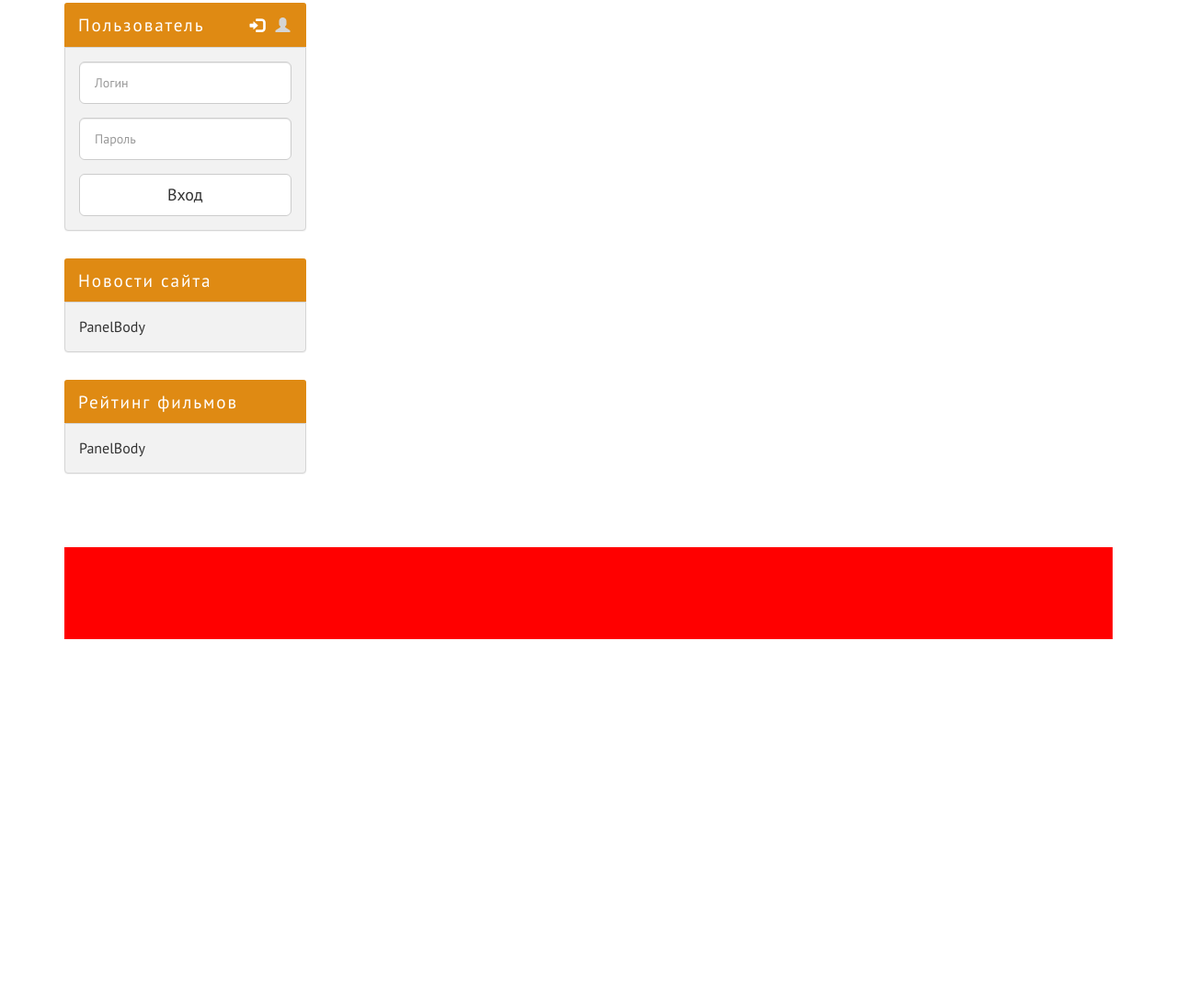
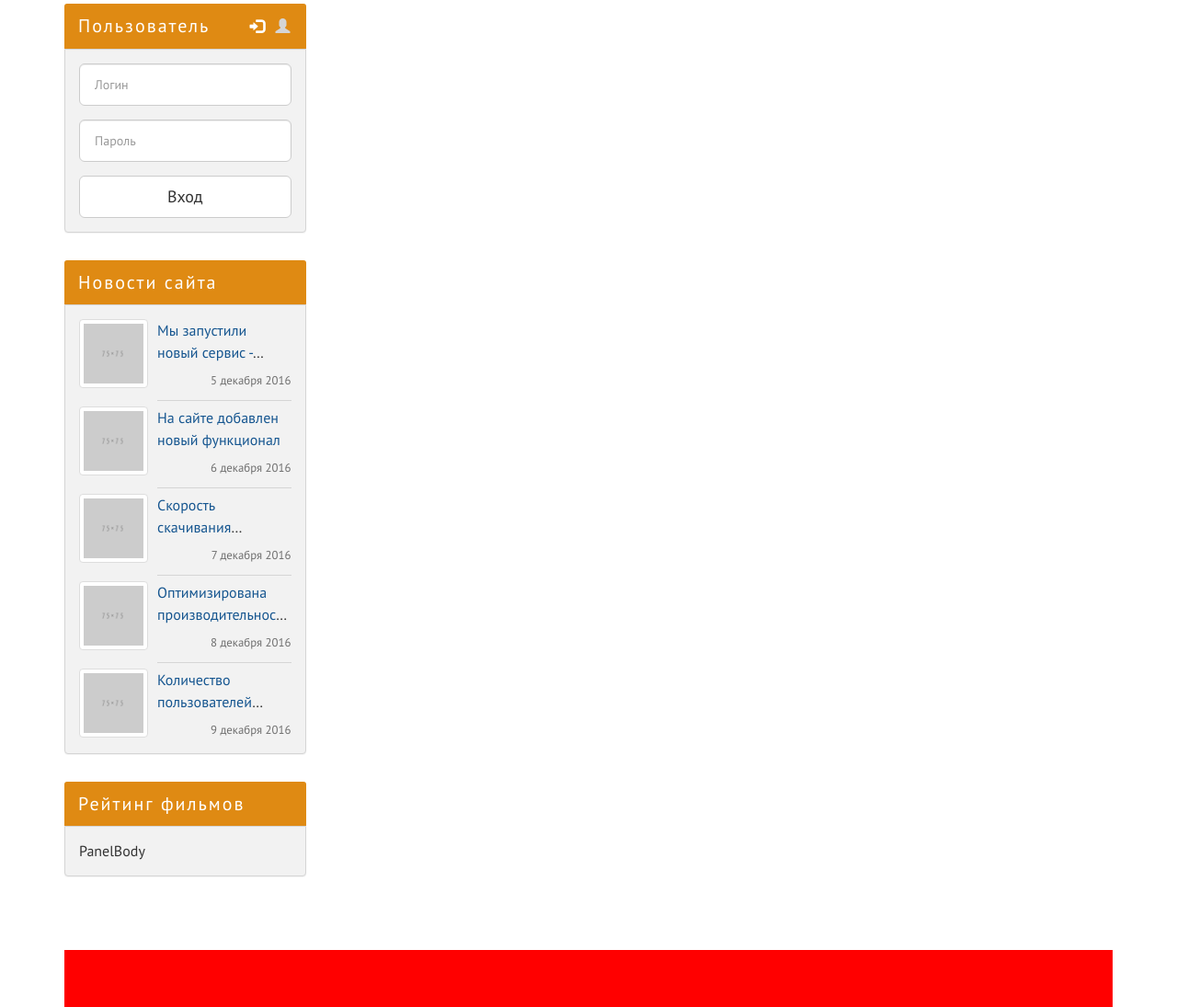
Before and after one commit to elinechyprenko/kinozal-template-init-project, a website: page index.html in a window 1280 px wide. Shown: the part 980-2075 px from the top of the page at 92% size. Before the commit the page ends 1755 px from the top, so only its background shows below. Drawn offline with Linux system fonts and the light colour scheme.

Commit message:
Сделали Новости сайта

```diff
--- a/assets/scss/_bootstrap-theming.scss
+++ b/assets/scss/_bootstrap-theming.scss
@@ -67,7 +67,7 @@
     color: $color-white;
     background-color: $color-accent;
     border: none;
-    font-size: 1.2rem;
+    font-size: 1.25rem;
     letter-spacing: 0.1em;
 }
 .input-lg,
--- a/assets/scss/_sidebar.scss
+++ b/assets/scss/_sidebar.scss
@@ -32,3 +32,56 @@
         color: $color-white !important;
         }
 }
+$image-size: 75px;
+$image-size-with-padding: $image-size + 10px;
+
+.site-news-iteam {
+    clear: both;
+    position: relative;
+    &:not(:last-of-type) {
+        min-height: $image-size-with-padding;
+        margin-bottom: 10px;
+
+    }
+    &__image {
+    float: left;
+    margin-right: 10px;
+    margin-bottom: 0;
+    width: $image-size;
+    }
+
+    &__title {
+   @include block-shortener($fz: 1rem, $lh: 1.5, $h: 50px, $l: 2);
+    margin-bottom: 0.5em;
+    transition: color 2s;
+    }
+
+    &__date {
+        font-size: 0.8rem;
+        text-align: right;
+        color: $color-gray-dark;
+    }
+    &:not(:last-of-type) {
+    &:after {
+        content: "";
+        position: absolute;
+        background-color: $color-gray;
+        width: calc(100% - #{$image-size-with-padding});
+        height: 1px;
+        right: 0;
+        bottom: -4px;
+        }
+    }
+    :last-child {
+        bottom: 0;
+    }
+    &:hover {
+        a {
+            color: $color-accent;
+        }
+        .thumbnail {
+            background-color: $color-accent !important;
+            border-color: $color-accent !important;
+        }
+    }
+}
--- a/index.html
+++ b/index.html
@@ -171,18 +171,43 @@
                   </div>
                   </div>
 
-                  <div class="site-news panel panel-info">
+                  <div class="top-films panel panel-info">
                   <div class="panel-heading">Новости сайта</div>
                   <div class="panel-body">
-                  PanelBody
+                  <div class="site-news-iteam">
+                        <div class="site-news-iteam__image thumbnail"><img src="assets/img/75x75.png" alt=""></div>
+                        <div class="site-news-iteam__title"><a href="#">Мы запустили новый сервис - КиноМонстр </a></div>
+                        <div class="site-news-iteam__date">5 декабря 2016</div>
+                  </div>
+                  <div class="site-news-iteam">
+                  <div class="site-news-iteam__image thumbnail"><img src="assets/img/75x75.png" alt=""></div>
+                  <div class="site-news-iteam__title"><a href="#">На сайте добавлен новый функционал </a></div>
+                  <div class="site-news-iteam__date">6 декабря 2016</div>
+                  </div>
+                  <div class="site-news-iteam">
+                        <div class="site-news-iteam__image thumbnail"><img src="assets/img/75x75.png" alt=""></div>
+                        <div class="site-news-iteam__title"><a href="#">Скорость скачивания фильмов увеличина</a></div>
+                        <div class="site-news-iteam__date">7 декабря 2016</div>
+                  </div>
+                  <div class="site-news-iteam">
+                        <div class="site-news-iteam__image thumbnail"><img src="assets/img/75x75.png" alt=""></div>
+                        <div class="site-news-iteam__title"><a href="#">Оптимизирована производительность сервера </a></div>
+                        <div class="site-news-iteam__date">8 декабря 2016</div>
+                  </div>
+                  <div class="site-news-iteam">
+                        <div class="site-news-iteam__image thumbnail"><img src="assets/img/75x75.png" alt=""></div>
+                        <div class="site-news-iteam__title"><a href="#">Количество пользователей перевалила за 10000</a></div>
+                        <div class="site-news-iteam__date">9 декабря 2016</div>
+                  </div>
+
                   </div>
                   </div>
 
-                  <div class="top-films panel panel-info">
-                  <div class="panel-heading">Рейтинг фильмов</div>
-                  <div class="panel-body">
-                  PanelBody
-                  </div>
+                  <div class="site-news panel panel-info">
+                        <div class="panel-heading">Рейтинг фильмов</div>
+                        <div class="panel-body">
+                        PanelBody
+                        </div>
                   </div>
             </aside>
       </div>
```
Also changed, not shown: assets/css/style.css, assets/css/style.min.css.
